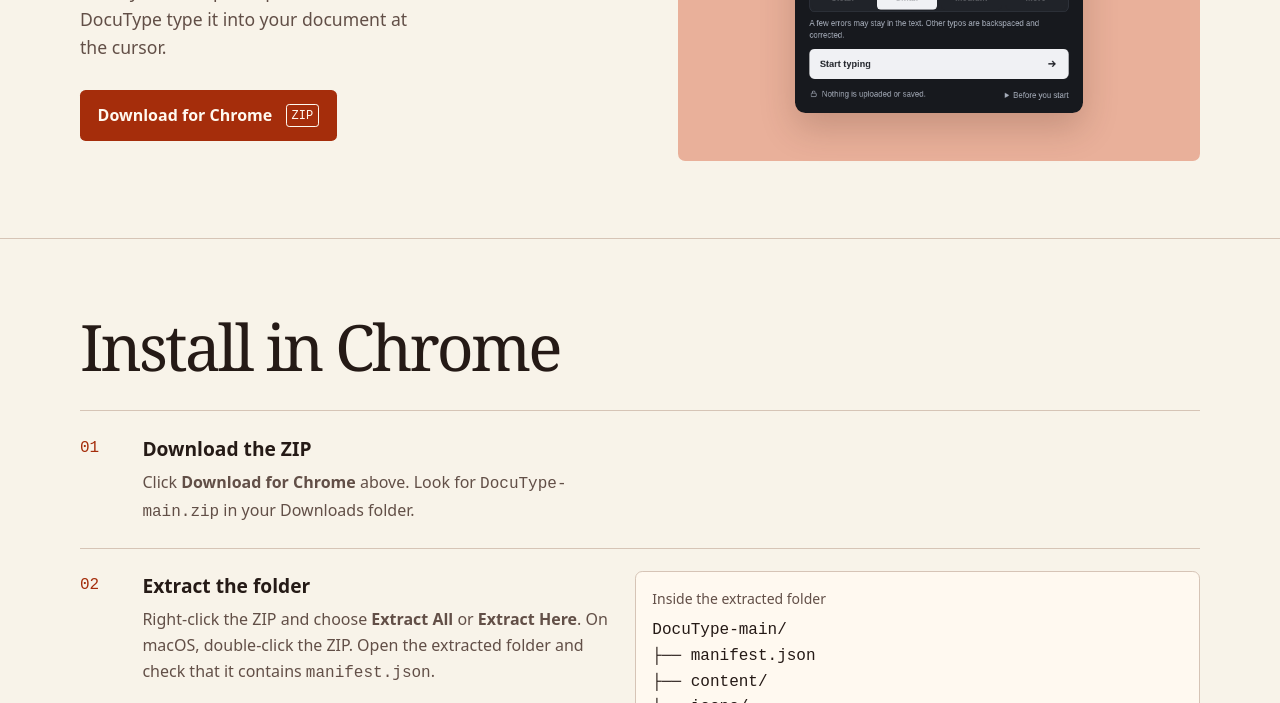
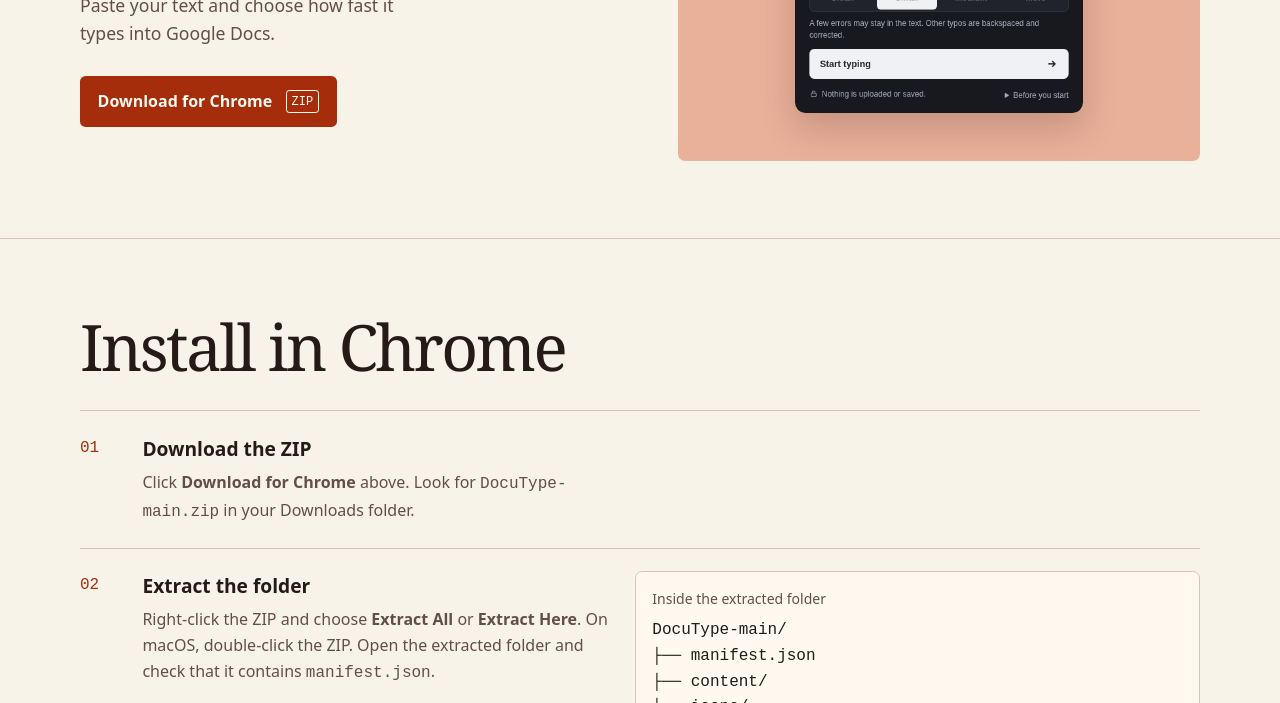
Before and after one commit to mrduhlol/DocuType, a browser extension: page website/index.html in a window 1280 px wide. Shown: the part 485-1188 px from the top of the page. Drawn offline with Linux system fonts and the light colour scheme.

Commit message:
site: refine landing page copy and button feedback

```diff
--- a/website/index.html
+++ b/website/index.html
@@ -4,7 +4,7 @@
   <meta charset="utf-8">
   <meta name="viewport" content="width=device-width, initial-scale=1">
   <meta name="description" content="Download DocuType for Chrome and follow the illustrated installation guide.">
-  <title>DocuType — Type into Google Docs</title>
+  <title>DocuType | Type into Google Docs</title>
   <link rel="icon" href="assets/icon.svg" type="image/svg+xml">
   <link rel="stylesheet" href="style.css">
 </head>
@@ -17,7 +17,7 @@
     <section class="wrap hero">
       <div>
         <h1>From passage to Google Docs.</h1>
-        <p>Paste your text, pick a pace, and let DocuType type it into your document at the cursor.</p>
+        <p>Paste your text and choose how fast it types into Google Docs.</p>
         <a class="download" href="https://github.com/mrduhlol/DocuType/archive/refs/heads/main.zip">Download for Chrome <span>ZIP</span></a>
       </div>
       <figure class="product">
--- a/website/style.css
+++ b/website/style.css
@@ -26,12 +26,13 @@ figure { margin: 0; }
 .masthead { border-bottom: 1px solid var(--line); }
 .brand { display: inline-flex; align-items: center; gap: .65rem; font-weight: 750; text-decoration: none; }
 .hero { display: grid; grid-template-columns: minmax(0,1fr) minmax(0,1fr); align-items: center; gap: clamp(2rem,6vw,6rem); padding-block: clamp(2.5rem,6vw,5rem); }
-h1, h2 { font-family: var(--display); font-weight: 500; line-height: .98; letter-spacing: -.045em; overflow-wrap: break-word; min-width: 0; margin: 0; }
+h1, h2 { font-family: var(--display); font-weight: 500; line-height: .98; letter-spacing: -.04em; text-wrap: balance; overflow-wrap: break-word; min-width: 0; margin: 0; }
 h1 { font-size: clamp(3.15rem,7vw,6.25rem); }
 h2 { font-size: clamp(2.5rem,5vw,4rem); }
 .hero p { max-width: 33ch; margin: 1.45rem 0 1.8rem; font-size: 1.1rem; color: var(--muted); }
 .download { display: inline-flex; align-items: center; gap: .85rem; padding: .8rem 1.1rem; background: var(--accent); color: var(--white); border-radius: .35rem; text-decoration: none; font-weight: 700; }
 .download:hover { text-decoration: underline; }
+.download:active { opacity: .8; }
 .download span { font: .75rem var(--mono); border: 1px solid currentColor; border-radius: .2rem; padding: .2rem .3rem; }
 .product { display: grid; place-items: center; padding: clamp(1.5rem,5vw,3rem); background: var(--stage); border-radius: .45rem; }
 .product img { width: min(100%, 18rem); border-radius: .65rem; box-shadow: 0 15px 35px var(--shadow); }
```
